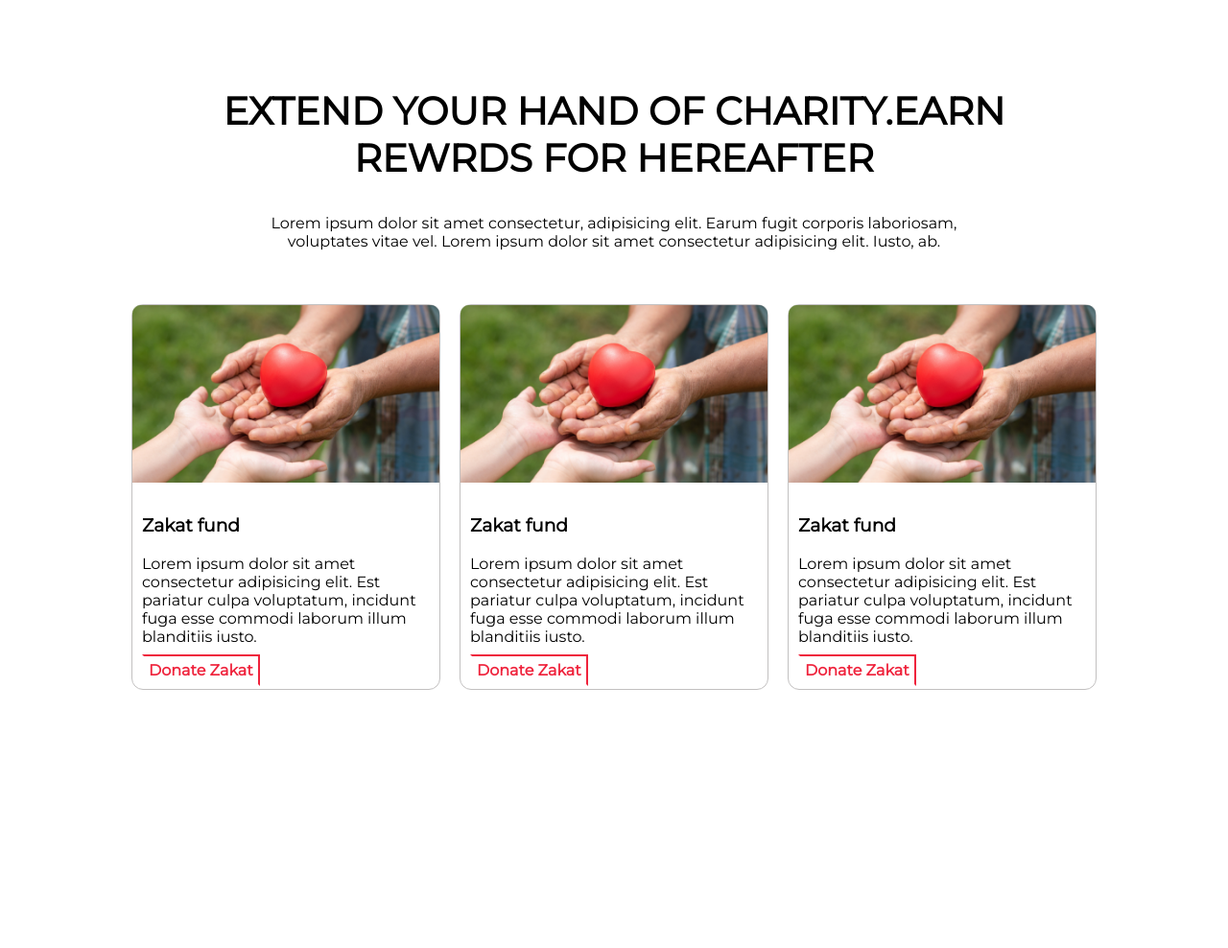
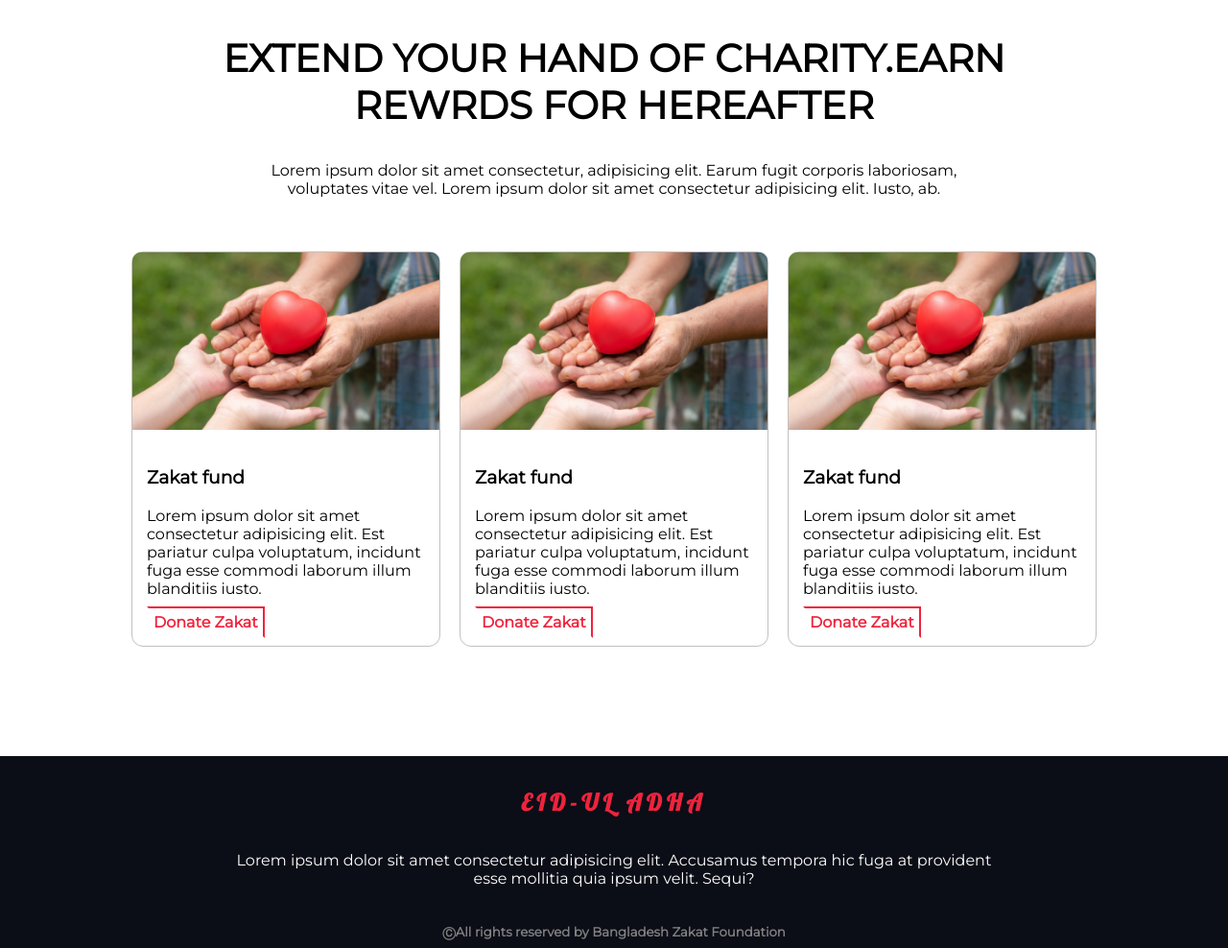
Before and after one commit to safwanbin2/eid-zakat, a plain HTML site: page index.html in a window 1280 px wide. Shown: the part 3664-4652 px from the top of the page at 96% size. Before the commit the page ends 4452 px from the top, so only its background shows below. Drawn offline with Linux system fonts and the light colour scheme.

Commit message:
project finished

```diff
--- a/index.html
+++ b/index.html
@@ -8,7 +8,7 @@
     <link rel="stylesheet" href="style.css">
     <link rel="preconnect" href="https://fonts.googleapis.com">
     <link rel="preconnect" href="https://fonts.gstatic.com" crossorigin>
-    <link href="https://fonts.googleapis.com/css2?family=Montserrat&display=swap" rel="stylesheet">
+    <link href="https://fonts.googleapis.com/css2?family=Lobster&family=Montserrat&display=swap" rel="stylesheet">
 </head>
 <body>
     <section id="hero">
@@ -113,5 +113,12 @@
             </div>
         </div>
     </section>
+    <section id="footer">
+        <div class="footer container">
+            <h2 class="special-text">Eid-Ul Adha</h2>
+            <p>Lorem ipsum dolor sit amet consectetur adipisicing elit. Accusamus tempora hic fuga at provident <br> esse mollitia quia ipsum velit. Sequi?</p>
+            <h5>ⒸAll rights reserved by Bangladesh Zakat Foundation</h5>
+        </div>
+    </section>
 </body>
 </html>
--- a/style.css
+++ b/style.css
@@ -136,6 +136,7 @@ a{
     justify-content: center;
 }
 #charity .charity .bottom{
+    margin-bottom: 100px;
     display: flex;
     align-items: center;
     justify-content: center;
@@ -147,8 +148,28 @@ a{
     border-radius: 12px;
 }
 #charity .charity .bottom .card > div{
-    padding: 10px;
+    padding: 15px;
 }
 #charity .charity .bottom .card img{
     width: 100%;
 }
+#footer .footer{
+    min-height: 200px;
+    display: flex;
+    flex-direction: column;
+    background-color: rgba(11, 13, 23, 1);
+    text-align: center;
+}
+#footer .footer h2{
+    font-family: 'Lobster', cursive;
+    color: rgba(239, 35, 60, 1);
+    letter-spacing: 5px;
+    text-transform: uppercase;
+}
+#footer .footer p{
+    color: white;
+}
+#footer .footer h5{
+    color: gray;
+    margin-bottom: -5px;
+}
```
